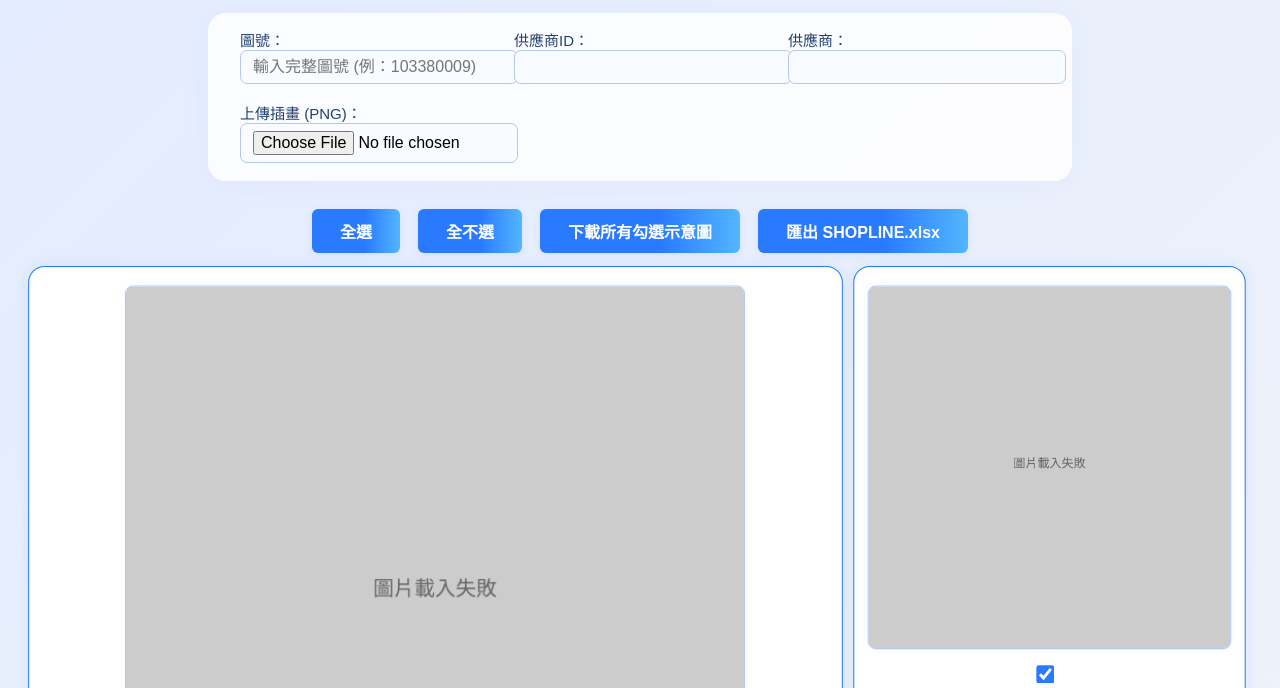
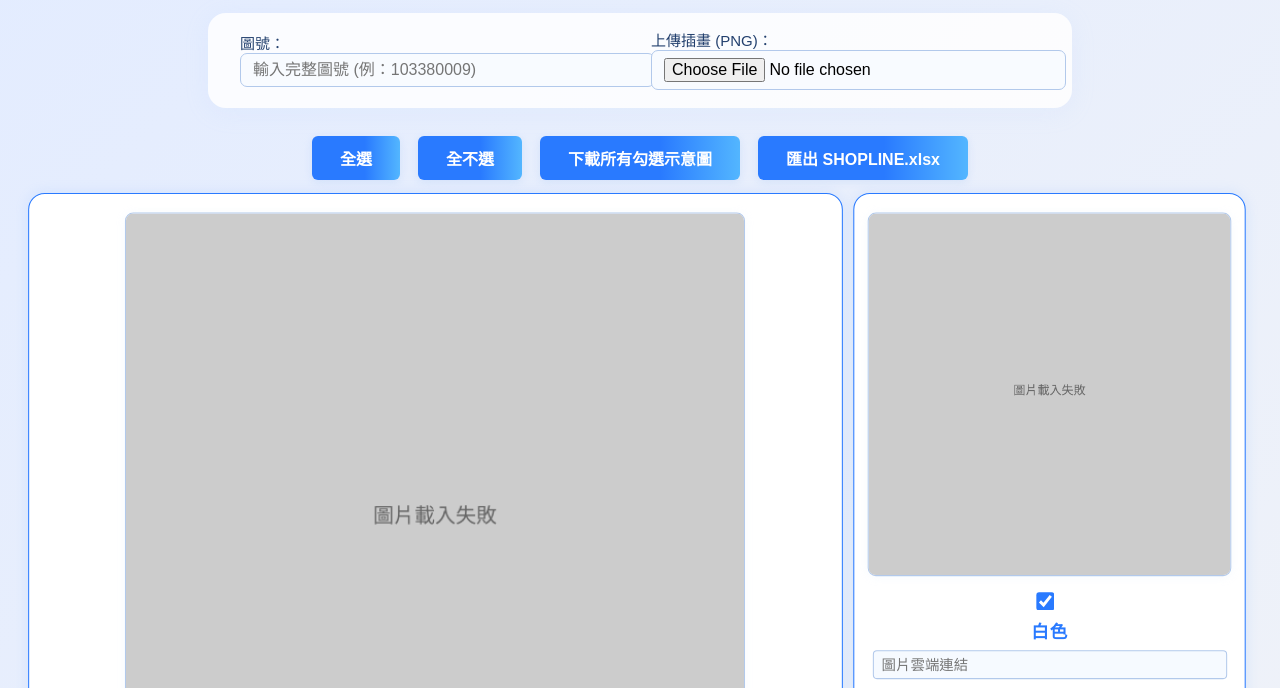
Before and after one commit to HOSETEE/tshirt-upload, a plain HTML site: page index.html in a window 1280 px wide. Shown: the part 84-772 px from the top of the page. Drawn offline with Linux system fonts and the light colour scheme; no server answers.

Commit message:
Update index.html

```diff
--- a/index.html
+++ b/index.html
@@ -28,7 +28,7 @@
   border-radius: 18px;
   box-shadow: 0 4px 24px #b4d3fd22;
   display: grid;
-      grid-template-columns: repeat(auto-fit, minmax(220px, 1fr));
+  grid-template-columns: 1fr 1fr;
   gap: 18px 22px;
   align-items: center;
 }
@@ -176,14 +176,6 @@
     <div>
       <label for="itemCode">圖號：</label>
       <input type="text" id="itemCode" placeholder="輸入完整圖號 (例：103380009)" />
-    </div>
-    <div>
-      <label for="supplierId">供應商ID：</label>
-      <input type="text" id="supplierId" readonly />
-    </div>
-    <div>
-      <label for="supplierName">供應商：</label>
-      <input type="text" id="supplierName" readonly />
     </div>
     <div>
       <label for="uploadIllustration">上傳插畫 (PNG)：</label>
```
Lines whose indentation alone changed are shown as unchanged.
